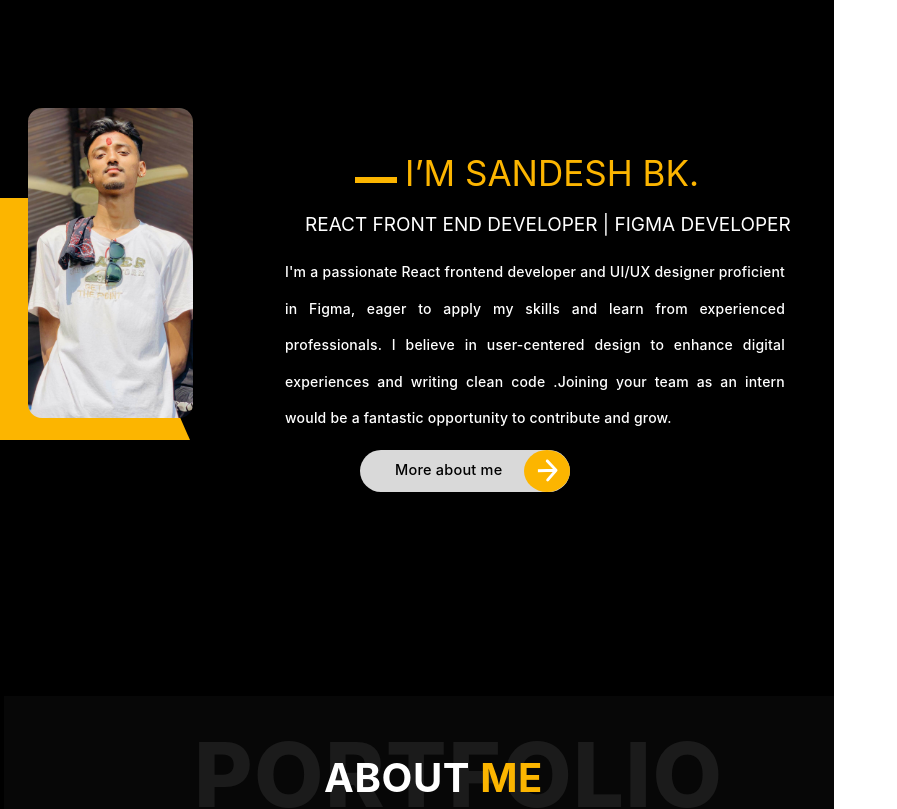
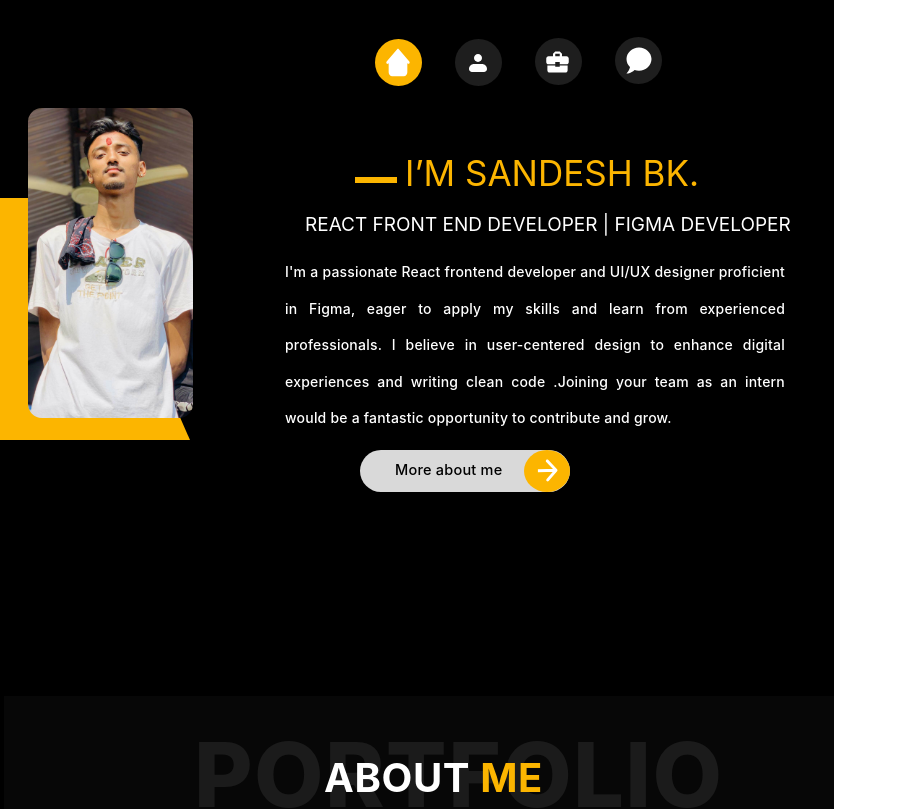
Before and after one commit to Bk10ST/myPortfolio, a React (Vite) app: page / in a window 1280 px wide. Shown: the top 809 px of the page, without its empty margins (0-897 px from the left). Built offline with nearby package versions, Linux system fonts and the light colour scheme.

Commit message:
navbar changes in tablet

```diff
--- a/src/components/Porftolio/Porftolio.module.css
+++ b/src/components/Porftolio/Porftolio.module.css
@@ -1765,6 +1765,10 @@ height: 210px;
     'Liberation Sans', sans-serif;
 }
 
+.navbar4 {
+ display: none;
+}
+
 
 /* tablet */
 @media  (max-width: 1321px){
@@ -3009,4 +3013,95 @@ height: 210px;
     height: 100%;
   }
 
-}
+  .navbar1 {
+    /* position: absolute;
+    left: 1275px;
+    top: 159px;
+    width: 47px;
+    height: 298px;
+    align-items: flex-start; */
+    display: none;
+  }
+
+  .navbar2 {
+    /* position: absolute;
+    left: 1279px;
+    top: 450px;
+    width: 47px;
+    height: 298px;
+    align-items: flex-start; */
+    display: none;
+  }
+
+  .navbar1 {
+    /* position: absolute;
+    left: 1275px;
+    top: 159px;
+    width: 47px;
+    height: 298px;
+    align-items: flex-start; */
+    display: none;
+  }
+
+  .navbar3 {
+    /* position: absolute;
+    left: 1275px;
+    top: 251px;
+    width: 47px;
+    height: 298px;
+    align-items: flex-start; */
+    display: none;
+  }
+
+
+  .navbar4 {
+    position: relative;
+    left: 375px;
+    top: 29px;
+    width: 47px;
+    height: 298px;
+    align-items: center;
+    display: flex;
+    position: fixed;
+    z-index: 5;
+  }
+
+  .profileNav {
+    position: absolute;
+    left: 80px;
+    top: 0px;
+    width: 47px;
+    height: 47px;
+    overflow: visible;
+  }
+  .icon4 {
+    width: 100%;
+    height: 100%;
+  }
+
+  .bussinessNav {
+    position: absolute;
+    left: 160px;
+    top: -1px;
+    width: 47px;
+    height: 47px;
+    overflow: visible;
+  }
+  .icon2 {
+    width: 100%;
+    height: 100%;
+  }
+  .chattingNav {
+    position: absolute;
+    left: 240px;
+    top:-2px;
+    width: 47px;
+    height: 47px;
+    overflow: visible;
+  }
+  .icon {
+    width: 100%;
+    height: 100%;
+  }
+
+}
--- a/src/components/Porftolio/Porftolio.tsx
+++ b/src/components/Porftolio/Porftolio.tsx
@@ -1,4 +1,4 @@
-import { memo, useEffect, useState } from "react";
+import { memo } from "react";
 import type { FC } from "react";
 
 import resets from "../_resets.module.css";
@@ -55,7 +55,7 @@ import { SkillIconsReduxIcon } from "./SkillIconsReduxIcon.tsx";
 import { SkillIconsTypescriptIcon } from "./SkillIconsTypescriptIcon.tsx";
 import { TeenyiconsInstagramSolidIcon } from "./TeenyiconsInstagramSolidIcon.tsx";
 import { VectorIcon } from "./VectorIcon.tsx";
-import { motion } from "framer-motion";
+import { motion, spring } from "framer-motion";
 
 
 
@@ -138,6 +138,49 @@ export const Porftolio: FC<Props> = memo(function Porftolio() {
         </motion.div>
       </a>
       </motion.div>
+
+      {/* tablet */}
+
+      <motion.div
+      initial={{
+        marginTop: "-20px",
+      }}
+animate={{
+  marginTop: "10px"
+}}
+transition={{
+  duration: 1.2,
+  type: "spring",
+}}
+
+        className={classes.navbar4}
+      >
+        <a href="#frame8">
+        <motion.div className={classes.chattingNav}>
+          <ChattingnavIcon className={classes.icon} />
+        </motion.div>
+        </a>
+
+<a href="#frame9">
+<motion.div className={classes.bussinessNav}>
+          <BussinessnavIcon className={classes.icon2} />
+        </motion.div>
+</a>
+
+      <a href="#profile">
+      <motion.div className={classes.homenav}>
+          <HomenavIcon className={classes.icon3} />
+        </motion.div>
+
+      </a>
+
+      <a href="#sectionB">
+      <motion.div className={classes.profileNav}>
+          <ProfilenavIcon className={classes.icon4} />
+        </motion.div>
+      </a>
+      </motion.div>
+
 
 
 
```
